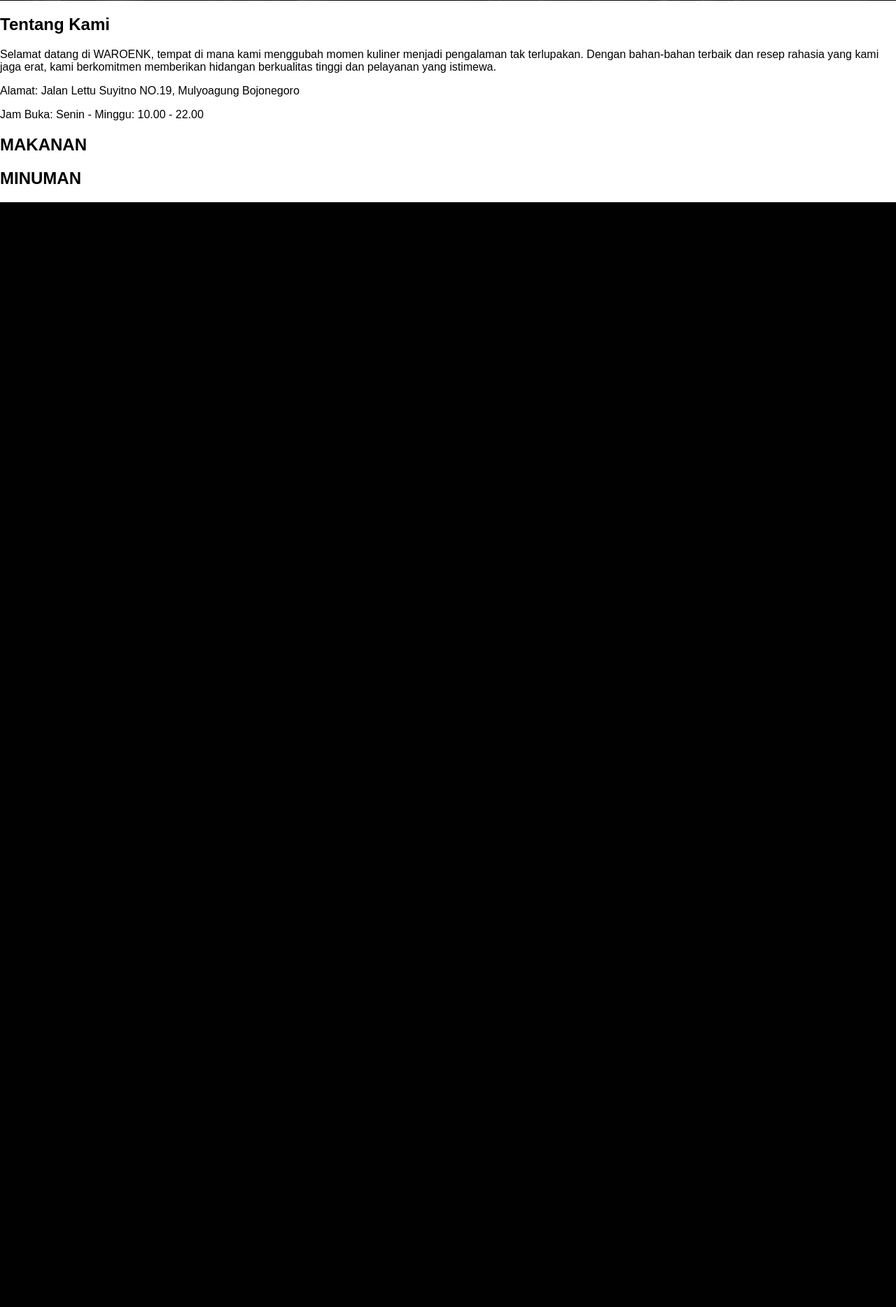
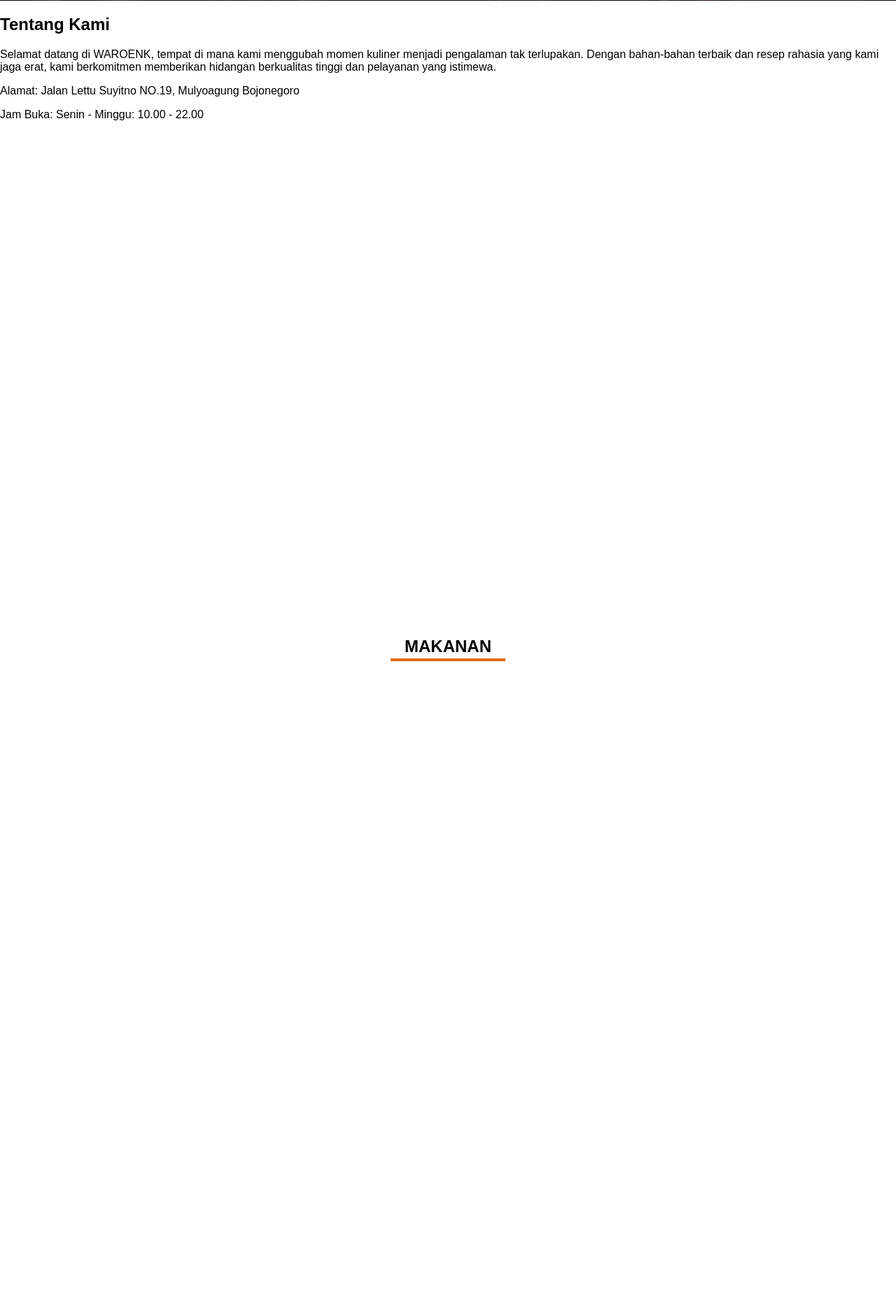
Before and after one commit to 22091397013MiftakhDamarFaizin/web-Resataurant, a PHP site: page / in a window 1280 px wide. Shown: the part 799-2667 px from the top of the page at 70% size. Before the commit the page ends 1088 px from the top, so only its background shows below. Run offline with PHP 8.4, Linux system fonts and the light colour scheme.

Commit message:
Update style.css

```diff
--- a/style.css
+++ b/style.css
@@ -1,3 +1,7 @@
+* {
+    font-family: Arial, Helvetica, sans-serif;
+}
+
 body {
     padding: 0;
     margin: 0;
@@ -89,3 +93,150 @@
         transform: rotate(360deg);
     }
 }
+
+#ABOUT {
+    height: 100vh;
+}
+
+#MAKANAN {
+    height: 100vh;
+    margin-bottom: 150px;
+}
+
+#MINUMAN {
+    height: 100vh;
+}
+
+
+/* Style untuk item menu */
+.container-makanan {
+    display: flex;
+    flex-direction: row;
+    gap: 20px;
+    flex-wrap: wrap;
+    max-height: 500px;
+}
+
+.header-makanan {
+    display: flex;
+    justify-content: center;
+}
+
+.header-makanan h2 {
+    color: black;
+    font-weight: bold;
+    text-align: center;
+    border-bottom: 4px solid rgb(229, 102, 17);;
+    display: inline-block;
+    padding: 3px 20px;
+}
+
+.container-minuman {
+    display: flex;
+    flex-direction: row;
+    gap: 20px;
+    flex-wrap: wrap;
+    max-height: 500px;
+}
+
+.header-minuman {
+    display: flex;
+    justify-content: center;
+}
+
+.header-minuman h2 {
+    color: black;
+    font-weight: bold;
+    text-align: center;
+    border-bottom: 4px solid rgb(229, 102, 17);;
+    display: inline-block;
+    padding: 3px 20px;
+}
+
+.deskripsi-menu {
+    display: flex;
+    flex-direction: column;
+}
+
+.menu-item {
+    display: flex;
+    border: 1px solid #ccc;
+    padding: 20px;
+    margin-bottom: 20px;
+    flex-grow: 1;
+    flex-wrap: wrap;
+    gap: 50px;
+}
+
+.menu-item img {
+    width: 100px;
+    height: 120px;
+}
+
+.menu-item p {
+    color: #777;
+}
+
+.order-btn {
+    background-color: rgb(229, 102, 17);
+    color: #fff;
+    height: 40px;
+    width: 150px;
+    border: none;
+    padding: 10px 20px;
+    cursor: pointer;
+    font-size: 16px;
+    transition: background-color 0.3s;
+}
+
+.order-btn:hover {
+    background-color: rgb(149, 61, 2);
+}
+
+
+#MAKANAN {
+    height: 100vh;
+    background-color: #fff;
+    padding: 50px;
+}
+
+#MINUMAN {
+    height: 100vh;
+    background-color: #fff;
+    padding: 50px;
+}
+
+
+.modal {
+    display: none;
+    position: fixed;
+    z-index: 1;
+    left: 0;
+    top: 0;
+    width: 100%;
+    height: 100%;
+    overflow: auto;
+    background-color: rgba(0, 0, 0, 0.7);
+}
+
+.modal-content {
+    background-color: #fefefe;
+    margin: 15% auto;
+    padding: 20px;
+    border: 1px solid #888;
+    width: 80%;
+}
+
+.close {
+    color: #aaa;
+    float: right;
+    font-size: 28px;
+    font-weight: bold;
+}
+
+.close:hover,
+.close:focus {
+    color: black;
+    text-decoration: none;
+    cursor: pointer;
+}
```
